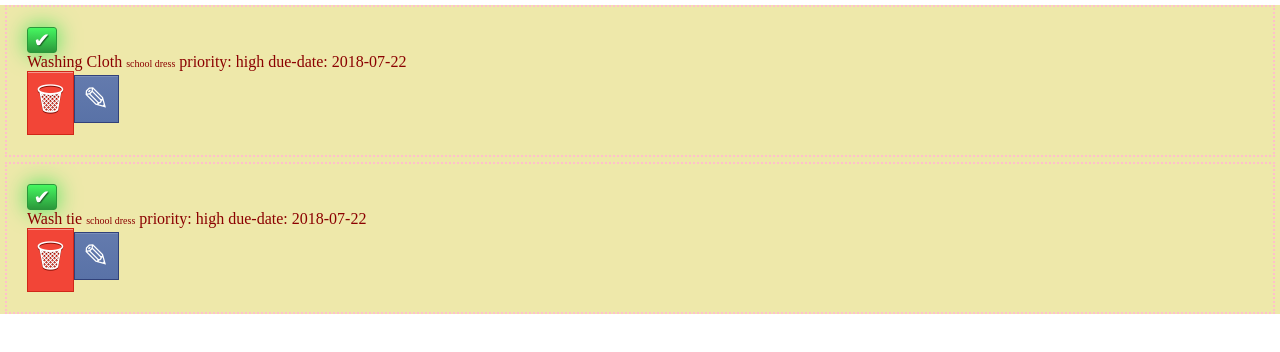
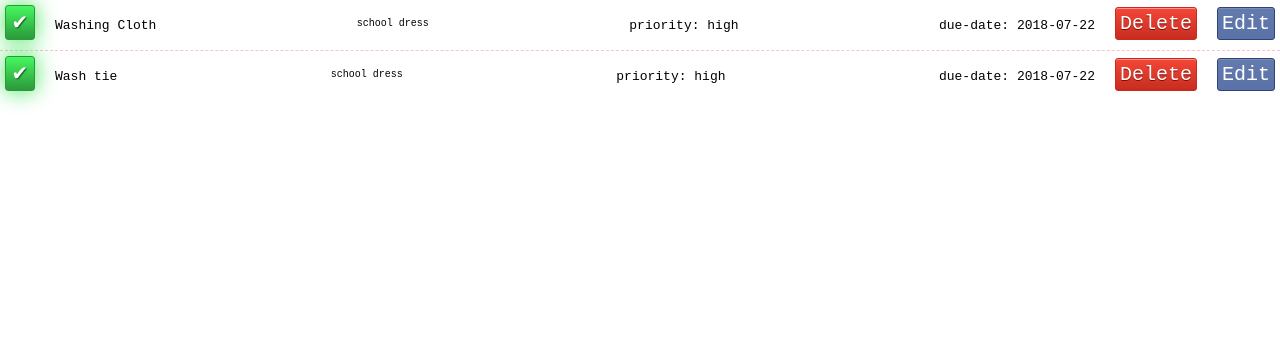
Before and after one commit to NishanBhattarai327/Todos, a website built with webpack: page src/index.html in a window 1280 px wide. Built offline with nearby package versions, Linux system fonts and the light colour scheme.

Commit message:
Style todo item using flex

```diff
--- a/src/modules/ui_todo.js
+++ b/src/modules/ui_todo.js
@@ -29,28 +29,29 @@ const ui = (function() {
 		let domBtnRemoveTodo = document.createElement('button');
 		let domBtnEditTodo = document.createElement('button');
 
+		domBtnTodoStatus.classList.add('todo-btn', 'todo-status-btn');
+		domBtnRemoveTodo.classList.add('todo-btn', 'todo-remove-btn');
+		domBtnEditTodo.classList.add('todo-btn', 'todo-edit-btn');
+
+		domBtnTodoStatus.textContent = todoData.completed ? '✖' : '✔';
+		domBtnRemoveTodo.textContent = 'Delete';
+		domBtnEditTodo.textContent = 'Edit';
+
+		domBtnTodoStatus.addEventListener('click', (e) => handleStatusClicked(e.target, todoData));
+		domBtnRemoveTodo.addEventListener('click', (e) => removeTodo(e, todoData));
+		domBtnEditTodo.addEventListener('click', (e) => handleEditClicked(e, todoData));
+
 		let domTodoContent = document.createElement('div');
 		domTodoContent.setAttribute('id', `id-${todoData.id}`);
 		domTodoContent.classList.add('todo-item-content');
 		domTodoContent.innerHTML = todoHtml(todoData);
 
-		domBtnTodoStatus.classList.add('todo-status-btn');
 
 		domTodoItem.append(domBtnTodoStatus);
 		domTodoItem.append(domTodoContent);
 		domTodoItem.append(domBtnRemoveTodo);
 		domTodoItem.append(domBtnEditTodo);
 
-		domBtnTodoStatus.textContent = todoData.completed ? '✖' : '✔';
-		domBtnTodoStatus.addEventListener('click', (e) => handleStatusClicked(e.target, todoData));
-
-		domBtnRemoveTodo.addEventListener('click', (e) => removeTodo(e, todoData));
-		domBtnRemoveTodo.classList.add('todo-remove-btn');
-		domBtnRemoveTodo.textContent = '🗑';
-
-		domBtnEditTodo.addEventListener('click', (e) => handleEditClicked(e, todoData));
-		domBtnEditTodo.classList.add('todo-edit-btn');
-		domBtnEditTodo.textContent = '✎';
 
 		return domTodoItem;
 	}
@@ -61,10 +62,10 @@ const ui = (function() {
 			status = 'finished';
 		}
 		return `
-			<span class='todo-title status-${status}'>${todoData.title}</span>
-			<span class='todo-description status-${status}'>${todoData.description}</span>
-			<span class='todo-priority status-${status}'>priority: ${todoData.priority}</span>
-			<span class='todo-due-date status-${status}'>due-date: ${todoData.dueDate}</span>
+			<span class='todo-title status-${status}-text'>${todoData.title}</span>
+			<span class='todo-description status-${status}-text'>${todoData.description}</span>
+			<span class='todo-priority status-${status}-text'>priority: ${todoData.priority}</span>
+			<span class='todo-due-date status-${status}-text'>due-date: ${todoData.dueDate}</span>
 		`;
 	}
 
@@ -158,7 +159,8 @@ const ui = (function() {
 
 	function handleStatusClicked(btn, todoData) {
 		btn.textContent = btn.textContent === '✖' ? '✔' : '✖';
-		btn.classList.toggle('todo-status-completed-btn')
+		btn.parentNode.classList.toggle('status-finished');
+		btn.classList.toggle('todo-status-completed-btn');
 		let completed = btn.textContent === '✖' ? true : false;
 
 		PubSub.emit(PubSub.eventCODE.UPDATE_TODO, todoData.id, {completed});
--- a/src/style/style.css
+++ b/src/style/style.css
@@ -8,5 +8,4 @@
 	list-style-type: none;
 	margin: 0;
 	padding: 0;
-	background: palegoldenrod;
 }
--- a/src/style/todoItem.css
+++ b/src/style/todoItem.css
@@ -1,14 +1,30 @@
 .todo-item {
-	border: 2px dotted pink;
-	padding: 20px;
-	margin: 5px;
+	padding: 5px;
+
+  display: flex;
+  flex-wrap: nowrap;
+  justify-content: space-between;
+  align-items: baseline;
+  gap: 20px;
+}
+.todo-item:not(:first-child) {
+	margin-top: 5px;
+	border-top: 1px dashed pink;
 }
 
 .todo-item-content {
-	color: darkred;
+  flex-grow: 1;
+  display: flex;
+  justify-content: space-between;
+  flex-wrap: nowrap;
+  column-gap: 20px;
+  font-family: monospace;
 }
 
 .status-finished {
+  opacity: 0.5;
+}
+.status-finished-text {
 	text-decoration: line-through;
 }
 
@@ -17,13 +33,20 @@
 }
 
 /***********************todo btn style start*****************************/
+.todo-btn {
+  flex: 0 0 auto;
+  display: inline-block;
+  color: #ffffff;
+  text-align: center;
+  cursor:pointer;
+  font-family:monospace;
+  border-radius: 3px;
+  font-size: 20px;
+  padding: 4px;
+}
 .todo-status-btn{
-    display: inline-block;
   width: 30px;
-    text-align: center;
-    vertical-align: middle;
   border: 1px solid #2b983b;
-    border-radius: 3px;
   background: #46f760;
   background: -webkit-gradient(linear, left top, left bottom, from(#46f760), to(#2b983b));
   background: -moz-linear-gradient(top, #46f760, #2b983b);
@@ -32,9 +55,6 @@
   -moz-box-shadow: #41e459 0px 0px 22px 0px;
   box-shadow: #41e459 0px 0px 22px 0px;
   text-shadow: #1b5f25 1px 1px 1px;
-    font: normal normal normal 20px arial;
-    color: #ffffff;
-    text-decoration: none;
 }
 .todo-status-btn:hover,
 .todo-status-btn:focus {
@@ -44,7 +64,6 @@
   background: -moz-linear-gradient(top, #54ff73, #34b647);
   background: linear-gradient(to bottom, #54ff73, #34b647);
   color: #ffffff;
-    text-decoration: none;
 }
 .todo-status-btn:active {
   background: #2b983b;
@@ -78,19 +97,11 @@
   background: linear-gradient(to bottom, #aa0305, #aa0305);
 }
 
-
 .todo-edit-btn {
   box-shadow:inset 0px 1px 0px 0px #7a8eb9;
   background:linear-gradient(to bottom, #637aad 5%, #5972a7 100%);
   background-color:#637aad;
   border:1px solid #314179;
-  display:inline-block;
-  cursor:pointer;
-  color:#ffffff;
-  font-family:Arial;
-  font-size:32px;
-  padding:4px 8px;
-  text-decoration:none;
 }
 .todo-edit-btn:hover {
   background:linear-gradient(to bottom, #5972a7 5%, #637aad 100%);
@@ -103,16 +114,9 @@
 
 .todo-remove-btn {
   box-shadow:inset 0px 1px 0px 0px #f5978e;
-  background-color:linear-gradient(to bottom, #f24537 5%, #c62d1f 100%);
+  background:linear-gradient(to bottom, #f24537 5%, #c62d1f 100%);
   background-color:#f24537;
   border:1px solid #d02718;
-  display:inline-block;
-  cursor:pointer;
-  color:#ffffff;
-  font-family:Arial;
-  font-size:32px;
-  padding:4px 8px;
-  text-decoration:none;
   text-shadow:0px 1px 0px #810e05;
 }
 .todo-remove-btn:hover {
```
Lines whose indentation alone changed are shown as unchanged.
